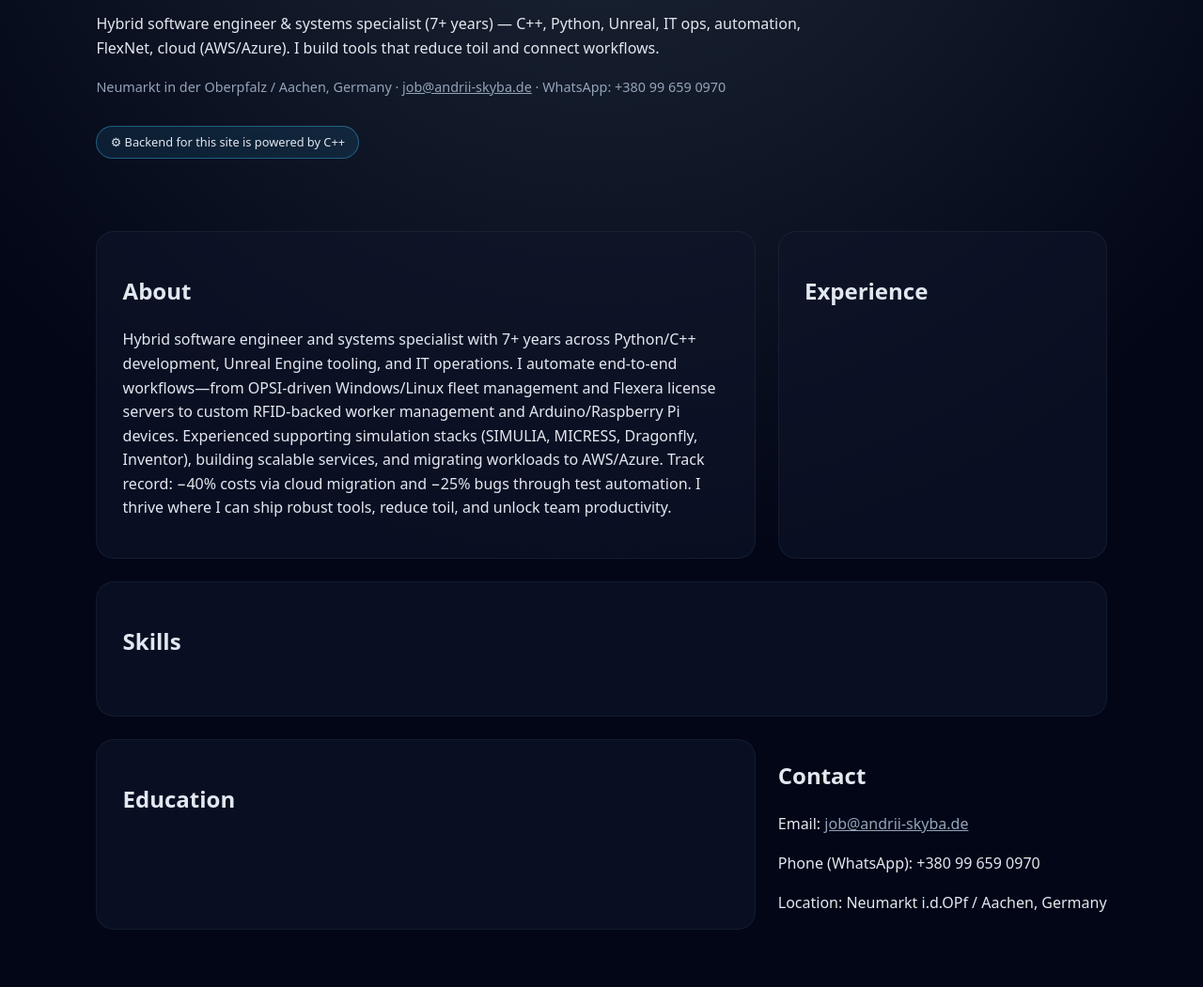
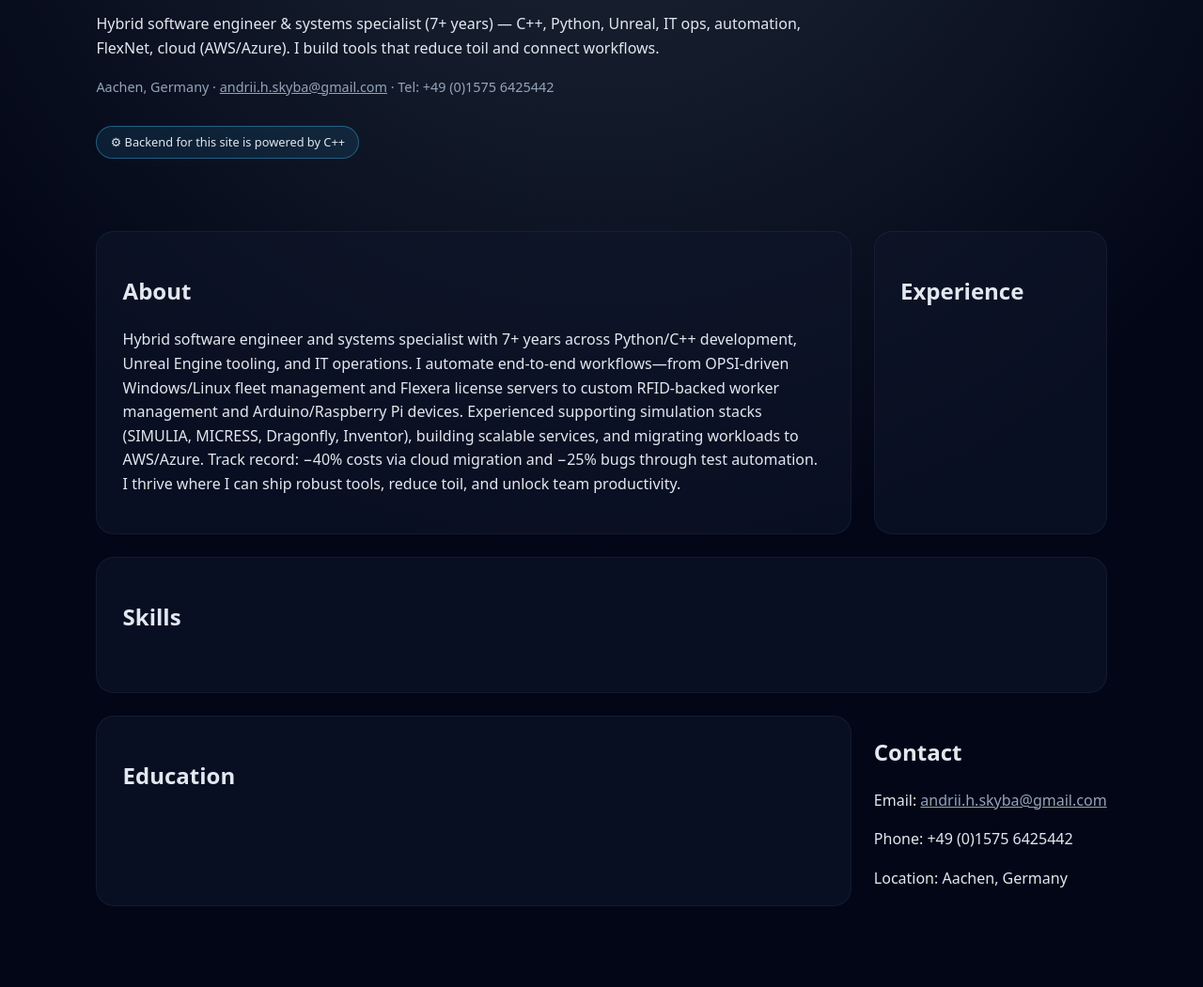
Before and after one commit to 7go7/portfolio, a plain HTML site: page frontend/index.html in a window 1280 px wide. Shown: the part 249-1300 px from the top of the page at 94% size. Drawn offline with Linux system fonts and the light colour scheme; no server answers.

Commit message:
feat: fixed text

```diff
--- a/backend/profile.json
+++ b/backend/profile.json
@@ -1,7 +1,7 @@
 {
   "name": "Skyba Andrii",
   "title": "C++ / Software Engineer",
-  "location": "Neumarkt i.d.OPf / Aachen, Germany",
+  "location": "Aachen, Germany",
   "email": "info@andrii-skyba.de",
   "about": "Hybrid software engineer and systems specialist with 7+ years across Python/C++ development, Unreal Engine tooling, and IT operations. I automate end‑to‑end workflows—from OPSI‑driven Windows/Linux fleet management and Flexera license servers to custom RFID‑backed worker management and Arduino/Raspberry Pi devices. Experienced supporting simulation stacks (SIMULIA, MICRESS, Dragonfly, Inventor), building scalable services, and migrating workloads to AWS/Azure. Track record: −40% costs via cloud migration and −25% bugs through test automation. I thrive where I can ship robust tools, reduce toil, and unlock team productivity.",
   "experience": [
--- a/frontend/index.html
+++ b/frontend/index.html
@@ -26,9 +26,9 @@
         automation, FlexNet, cloud (AWS/Azure). I build tools that reduce toil and connect workflows.
       </p>
       <p class="hero-meta">
-        Neumarkt in der Oberpfalz / Aachen, Germany ·
-        <a href="mailto:andrii.h.skyba@gmail.com">job@andrii-skyba.de</a> ·
-        WhatsApp: +380 99 659 0970
+        Aachen, Germany ·
+        <a href="mailto:andrii.h.skyba@gmail.com">andrii.h.skyba@gmail.com</a> ·
+        Tel: +49 (0)1575 6425442
       </p>
       <p class="badge">⚙ Backend for this site is powered by C++</p>
     </div>
@@ -65,9 +65,9 @@
 
     <section id="contact" class="card5">
       <h2>Contact</h2>
-      <p>Email: <a href="mailto:job@andrii-skyba.de">job@andrii-skyba.de</a></p>
-      <p>Phone (WhatsApp): +380 99 659 0970</p>
-      <p>Location: Neumarkt i.d.OPf / Aachen, Germany</p>
+      <p>Email: <a href="mailto:andrii.h.skyba@gmail.com">andrii.h.skyba@gmail.com</a></p>
+      <p>Phone: +49 (0)1575 6425442</p>
+      <p>Location: Aachen, Germany</p>
     </section>
   </main>
 
```
